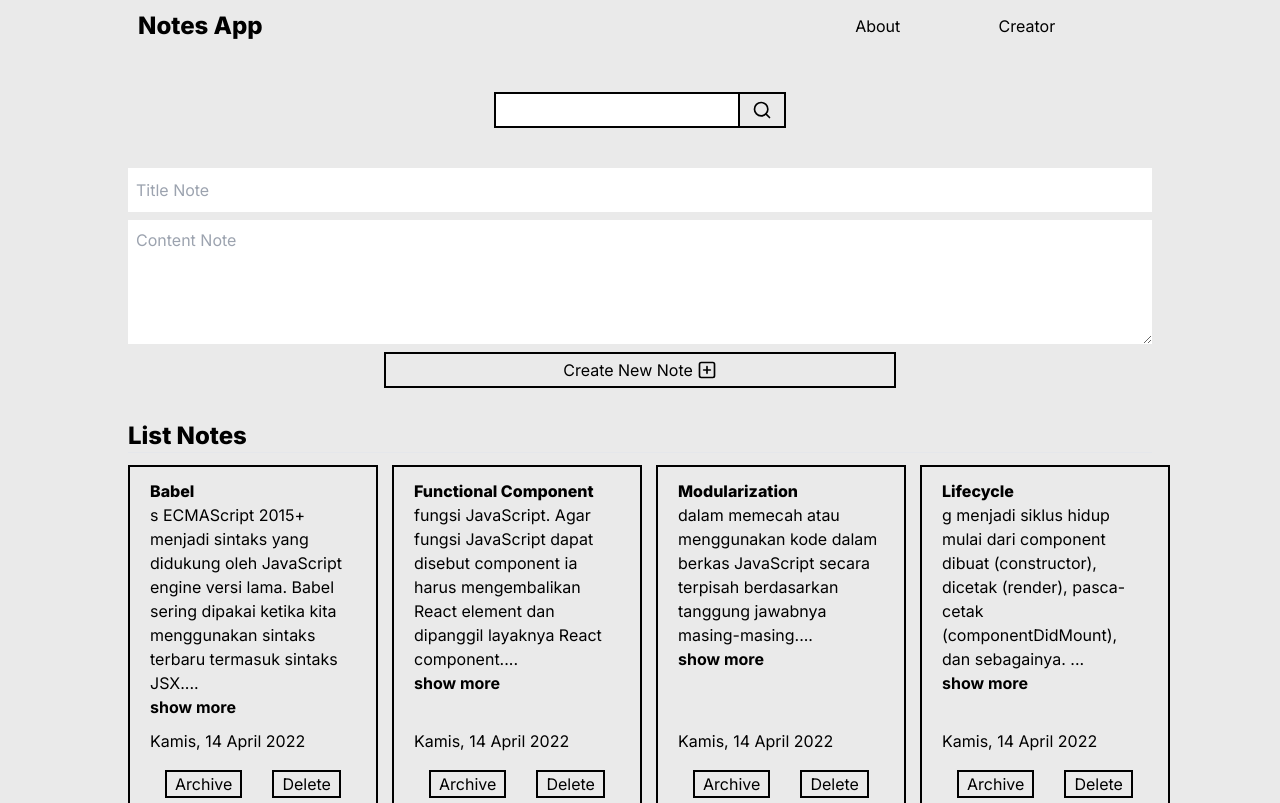
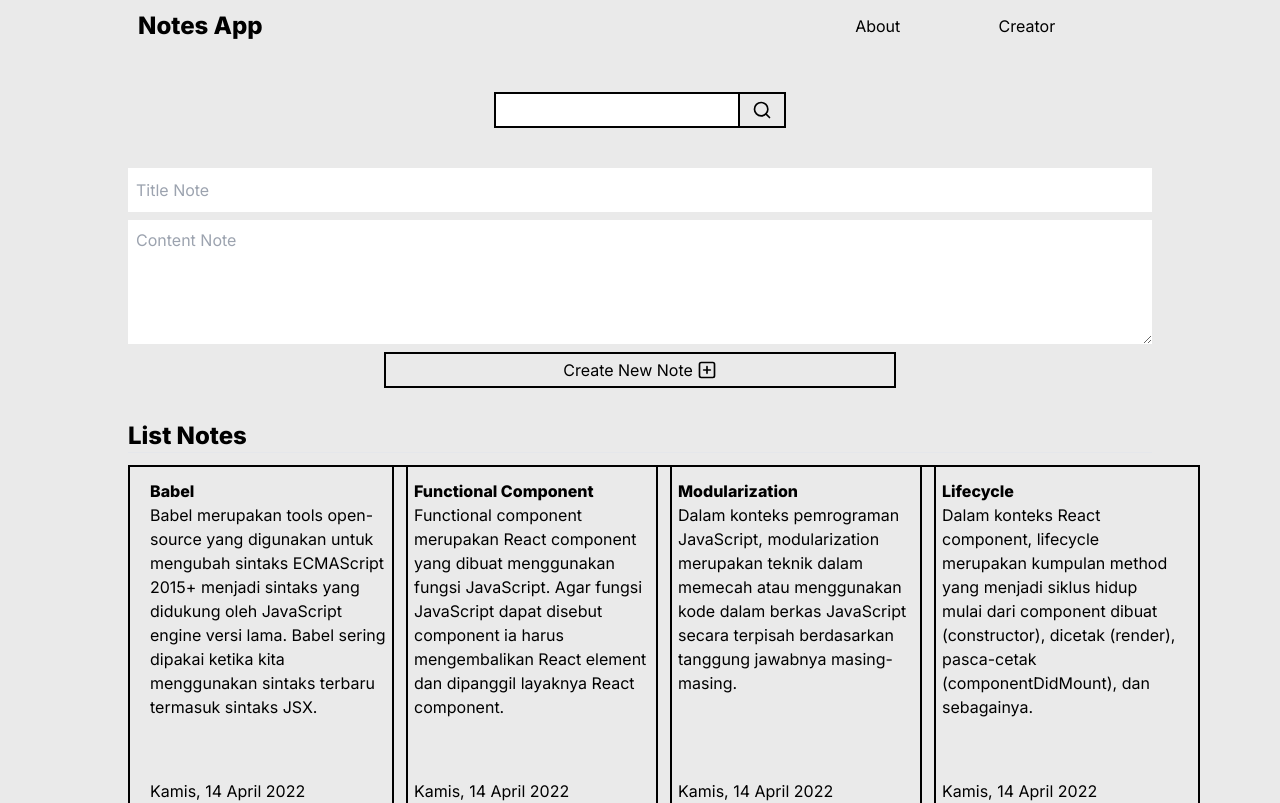
Before and after one commit to dennyzain/submission-notes-app, a React (Vite) app: page / in a window 1280 px wide. Shown: the top 803 px of the page. Built offline with nearby package versions, Linux system fonts and the light colour scheme; the HTML template or start-up script is replaced by a standard one.

Commit message:
style: increase width and height cardNote

```diff
--- a/src/components/molecules/CardNote.jsx
+++ b/src/components/molecules/CardNote.jsx
@@ -10,17 +10,11 @@ export default function CardNote({
   handleDelete,
   handleArchive,
 }) {
-  const [state, setState] = useState(false);
-  console.log(state, 'boolean show more');
-
   return (
-    <div className="w-[250px] grid grid-cols-2 grid-rows-[3fr_30px_50px] transition-all border-2 py-3 px-5 border-black hover:shadow-[12px_12px_0px_0px_rgba(0,0,0,1)]">
-      <div className="h-[250px] col-span-2">
+    <div className="w-[280px] grid grid-cols-2 grid-rows-[3fr_30px_50px] transition-all border-2 py-3 px-5 border-black hover:shadow-[12px_12px_0px_0px_rgba(0,0,0,1)]">
+      <div className="h-[300px] col-span-2">
         <h2 className="font-extrabold">{title}</h2>
-        <p>{body.length > 150 ? `${body.substring(70)}...` : body}</p>
-        <button className="font-bold" onClick={() => setState(!state)}>
-          show more
-        </button>
+        <p>{body}</p>
       </div>
       <div className="col-span-2">
         <p>{showFormattedDate(createdAt)}</p>
```
